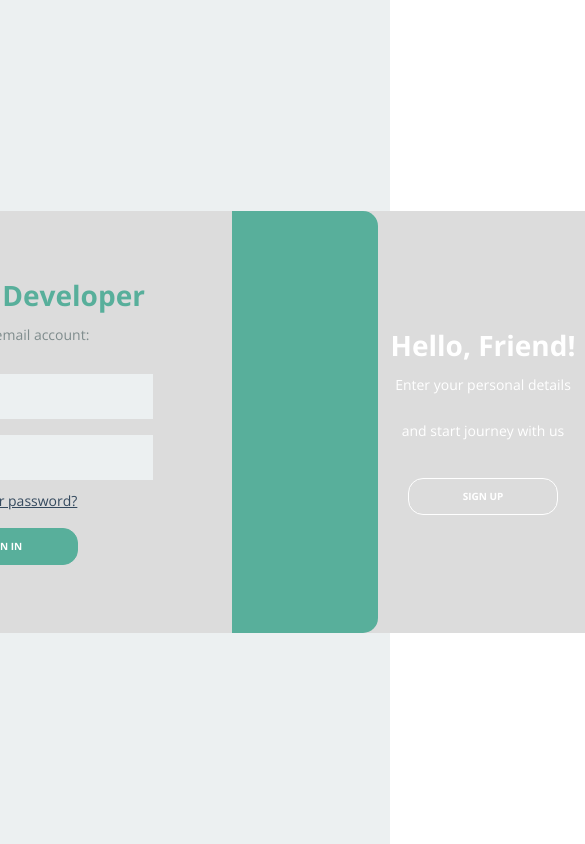
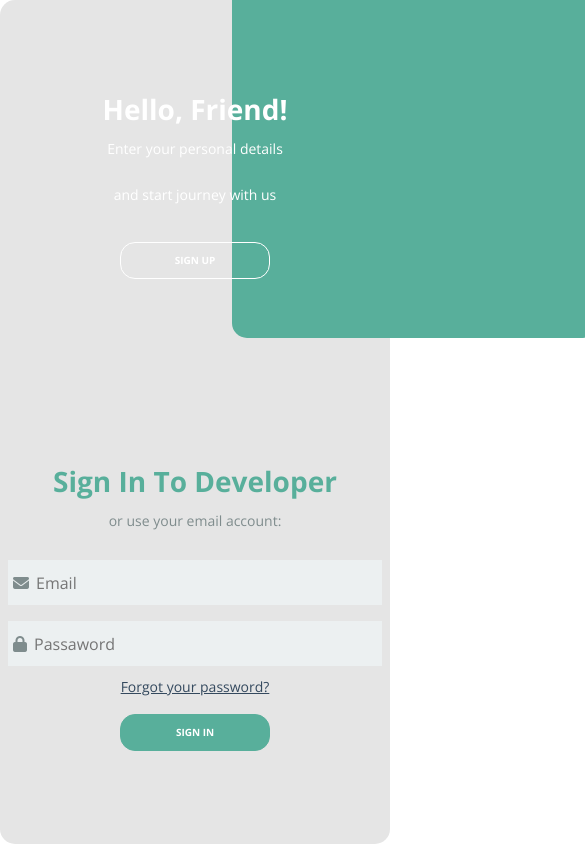
Before and after one commit to RafaelMF16/DinDin, an Angular app in the folder DinDin.AngularProject/: page /login in a window 390 px wide. Shown: the top 844 px of the page, 585 px wide, since content can reach past the window. Built offline with nearby package versions, Linux system fonts and the light colour scheme.

Commit message:
Implementei responsividade do formulario (sem animação) e melhorei a animação caso tela grande

```diff
--- a/DinDin.AngularProject/src/app/animations.ts
+++ b/DinDin.AngularProject/src/app/animations.ts
@@ -2,30 +2,15 @@ import { animate, keyframes, state, style, transition, trigger } from "@angular/
 
 export const slideContentTrigger = trigger('backgroundSlide', [
     state('login', style({
-        position: 'absolute',
-        backgroundColor: '#58af9b',
-        width: '40%',
-        height: '100%',
-        borderTopRightRadius: '15px',
-        borderBottomRightRadius: '15px',
         left: '60%',
-        zIndex: '1'
     })),
     state('register', style({
-        position: 'absolute',
-        backgroundColor: '#58af9b',
-        width: '40%',
-        height: '100%',
-        borderTopRightRadius: '0',
-        borderBottomRightRadius: '0',
         left: '0',
-        zIndex: '1',
-        borderTopLeftRadius: '15px',
-        borderBottomLeftRadius: '15px'
     })),
     transition('login => register', [
         animate('0.9s', keyframes([
             style({
+                zIndex: 2,
                 width: '40%',
                 left: '60%',
                 offset: 0
@@ -76,6 +61,7 @@ export const slideContentTrigger = trigger('backgroundSlide', [
                 offset: 0.9
             }),
             style({
+                zIndex: 1,
                 width: '40%',
                 left: '0',
                 offset: 1
@@ -85,6 +71,7 @@ export const slideContentTrigger = trigger('backgroundSlide', [
     transition('register => login', [
         animate('0.9s', keyframes([
             style({
+                zIndex: 2,
                 width: '40%',
                 left: '0',
                 offset: 0
@@ -135,6 +122,7 @@ export const slideContentTrigger = trigger('backgroundSlide', [
                 offset: 0.9
             }),
             style({
+                zIndex: 1,
                 width: '40%',
                 left: '60%',
                 offset: 1
--- a/DinDin.AngularProject/src/app/app.module.ts
+++ b/DinDin.AngularProject/src/app/app.module.ts
@@ -12,7 +12,7 @@ import { BrowserAnimationsModule } from '@angular/platform-browser/animations';
 @NgModule({
   declarations: [
     AppComponent,
-    LoginComponent
+    LoginComponent,
   ],
   imports: [
     BrowserModule,
--- a/DinDin.AngularProject/src/app/pages/login/login.component.css
+++ b/DinDin.AngularProject/src/app/pages/login/login.component.css
@@ -4,23 +4,59 @@ body {
     font-family: 'Open Sans', 'sans-serif';
 }
 
-.container {
+.login-container {
     display: flex;
     justify-content: center;
     align-items: center;
     height: 100vh;
-    background-color: #ecf0f1;
     position: relative;
 }
 
 .content {
-    background-color: gainsboro;
     border-radius: 15px;
     width: 960px;
     height: 50%;
     justify-content: space-between;
     align-items: center;
     position: relative;
+    background-color: #e5e5e5;
+}
+
+.register-content {
+    display: flex;
+}
+
+.login-content {
+    position: absolute;
+    display: flex;
+}
+
+.login-content .first-column {
+    order: 2;
+}
+
+.first-column {
+    text-align: center;
+    width: 40%;
+}
+
+.second-column {
+    text-align: center;
+    width: 60%;
+    display: flex;
+    flex-direction: column;
+    align-items: center;
+}
+
+.background-interactive {
+    position: absolute;
+    background-color: #58af9b;
+    width: 40%;
+    height: 100%;
+    border-top-right-radius: 15px;
+    border-bottom-right-radius: 15px;
+    left: 60%;
+    z-index: 1;
 }
 
 .title {
@@ -87,27 +123,10 @@ body {
     color: #58af9b;
 }
 
-.first-content {
-    display: flex;
-}
-
-.first-column {
-    text-align: center;
-    width: 40%;
-}
-
-.second-column {
-    text-align: center;
-    width: 60%;
-    display: flex;
-    flex-direction: column;
-    align-items: center;
-}
-
 .form {
     display: flex;
     flex-direction: column;
-    width: 55%;
+    width: 60%;
 }
 
 .form input {
@@ -129,15 +148,6 @@ body {
     margin: 8px;
 }
 
-.second-content {
-    position: absolute;
-    display: flex;
-}
-
-.second-content .first-column {
-    order: 2;
-}
-
 .forgot-password {
     color: #34495e;
     font-size: 14px;
@@ -148,22 +158,70 @@ body {
     text-transform: capitalize;
 }
 
-.isLogin .first-content .first-column,
-.isLogin .first-content .second-column {
+.isLogin .register-content .first-column,
+.isLogin .register-content .second-column {
     z-index: -1;
 }
 
-.isLogin .second-content .first-column,
-.isLogin .second-content .second-column {
+.isLogin .login-content .first-column {
+    z-index: 2;
+}
+
+.isRegister .register-content .first-column {
+    z-index: 2;
+}
+
+.isRegister .register-content .second-column {
     z-index: 1;
 }
 
-.isRegister .first-content .first-column,
-.isRegister .first-content .second-column {
-    z-index: 1;
+.isRegister .login-content .first-column,
+.isRegister .login-content .second-column {
+    z-index: -1;
 }
 
-.isRegister .second-content .first-column,
-.isRegister .second-content .second-column {
-    z-index: -1;
+.isRegister .background-interactive {
+    border-top-left-radius: 15px;
+    border-bottom-left-radius: 15px;
+    border-top-right-radius: 0;
+    border-bottom-right-radius: 0;
+    left: 0;
 }
+
+/* SMALL SCREENS */
+@media screen and (max-width: 1024px) {
+    .content {
+        width: 100%;
+        height: 100%;
+    }
+
+    .login-content .first-column {
+        order: 0;
+    }
+
+    .register-content, .login-content {
+        flex-direction: column;
+        justify-content: space-around;
+    }
+
+    .first-column, .second-column {
+        width: 100%;
+    }
+
+    .isLogin .background-interactive,
+    .isRegister .background-interactive {
+        width: 100%;
+        height: 40%;
+        top: 0;
+        left: 0;
+        border-bottom-right-radius: 15px;
+        border-bottom-left-radius: 15px;
+        border-top-right-radius: 0;
+    }
+}
+
+@media screen and (max-width: 400px) {
+    .form {
+        width: 100%;
+    }
+}
--- a/DinDin.AngularProject/src/app/pages/login/login.component.html
+++ b/DinDin.AngularProject/src/app/pages/login/login.component.html
@@ -1,14 +1,15 @@
 <body [ngClass]="{'isRegister' : !isLogin, 'isLogin' : isLogin}">
-    <div class="container">
-        <div class="content first-content">
-            <div [@backgroundSlide]="isLogin ? 'login' : 'register'"></div>
+    <div class="container-fluid login-container">
+        <div class="content register-content">
+            <!-- <div [@backgroundSlide]="isLogin ? 'login' : 'register'"></div> -->
+            <div class="background-interactive" [@backgroundSlide]="isLogin ? 'login' : 'register'"></div>
 
             <div class="first-column">
                 <h2 class="title title-primary">welcome back!</h2>
                 <p class="description description-primary">To keep connected with us</p>
                 <p class="description description-primary">please login with your personal info</p>
                 <button (click)="onClickInSignIn()" class="btn btn-primary">sign in</button>
-            </div> <!-- call for login column -->
+            </div>
 
             <div class="second-column">
                 <h2 class="title tittle-secondary">create account</h2>
@@ -32,17 +33,17 @@
                     <button class="btn btn-secondary">
                         sign up
                     </button>
-                </form> <!-- register forms -->
-            </div> <!-- register column -->
-        </div> <!-- register content -->
+                </form>
+            </div>
+        </div>
 
-        <div class="content second-content">
+        <div class="content login-content">
             <div class="first-column">
                 <h2 class="title title-primary">hello, friend!</h2>
                 <p class="description description-primary">Enter your personal details</p>
                 <p class="description description-primary">and start journey with us</p>
                 <button (click)="onClickInSignUp()" class="btn btn-primary">sign up</button>
-            </div> <!-- call for register column -->
+            </div>
 
             <div class="second-column">
                 <h2 class="title tittle-secondary">sign in to developer</h2>
@@ -67,8 +68,8 @@
                     <button class="btn btn-secondary">
                         sign in
                     </button>
-                </form> <!-- login forms -->
-            </div> <!-- login column -->
-        </div> <!-- login content -->
+                </form>
+            </div>
+        </div>
     </div>
 </body>
```
